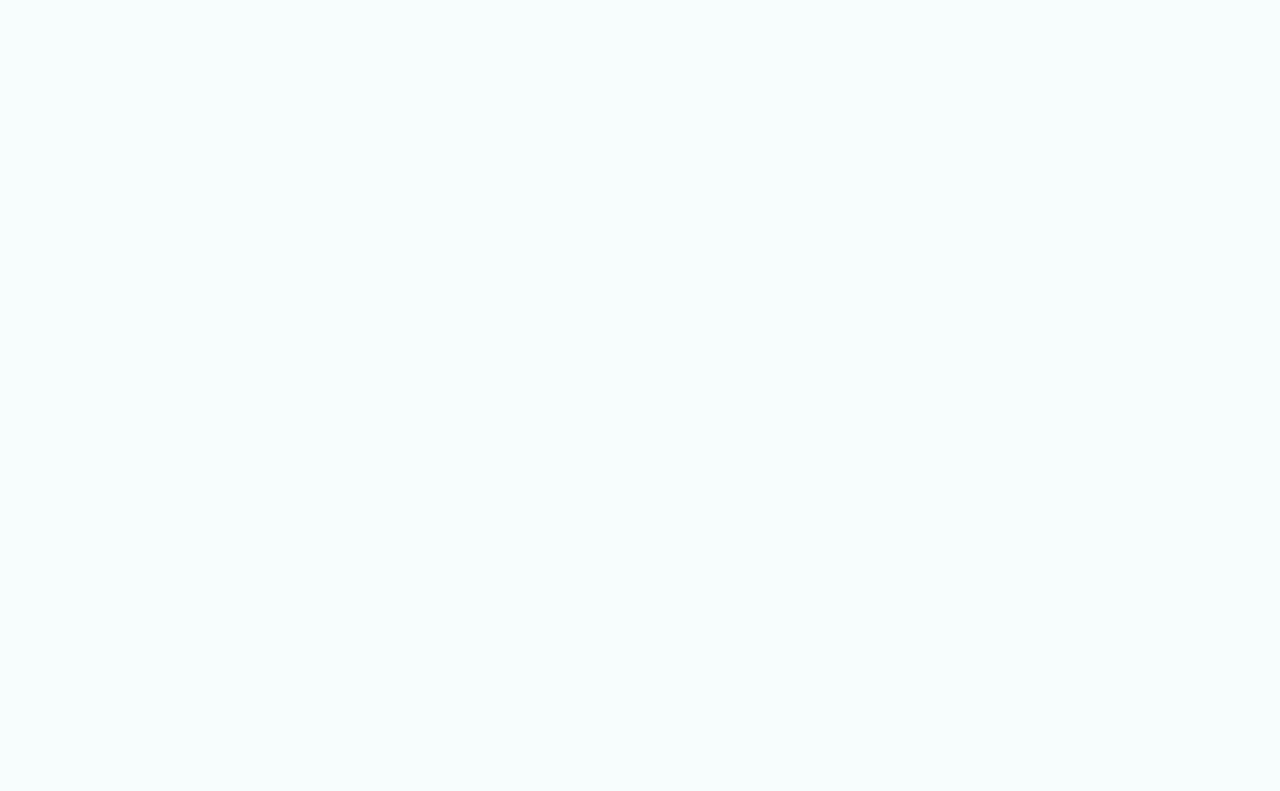
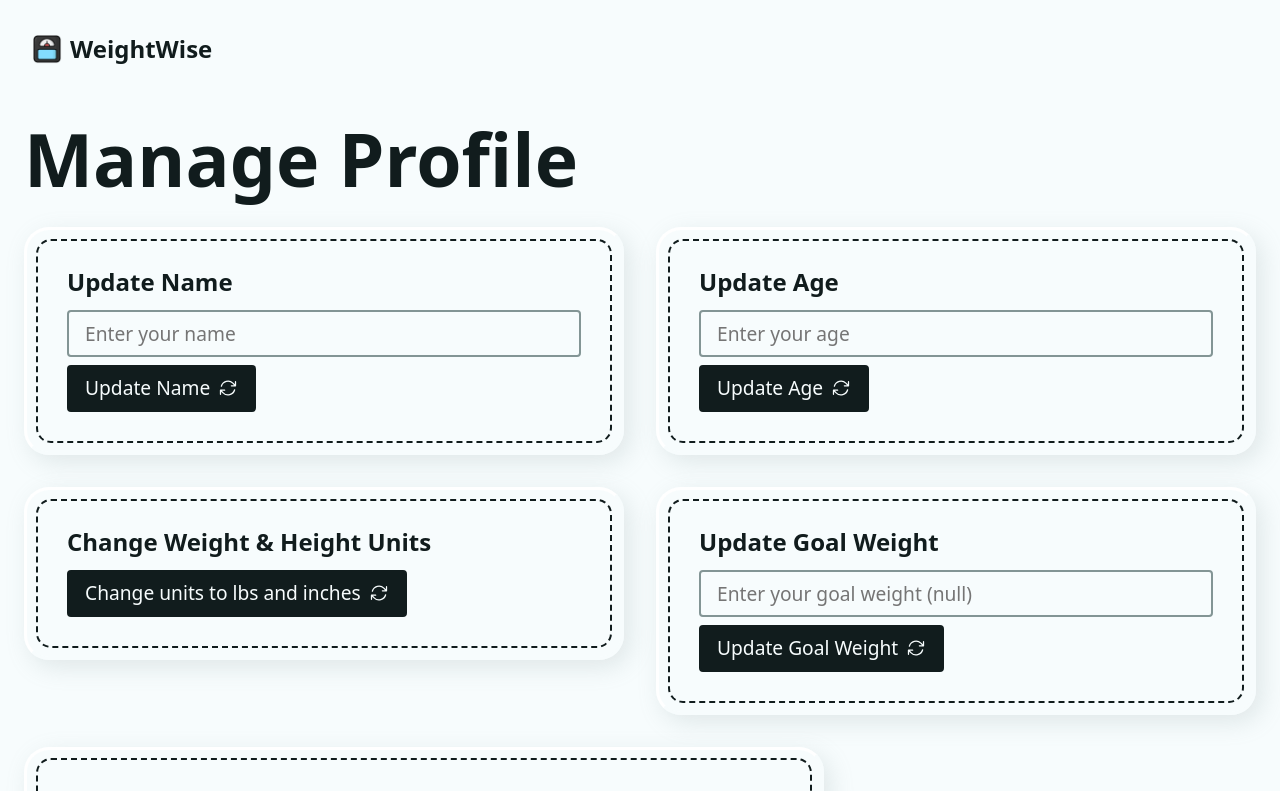
Before and after one commit to jdjoum/React-Weight-Tracker, a React (Vite) app: page /react-weight-tracker/profile in a window 1280 px wide. Before the commit this address had no page. Shown: the top 791 px of the page. Built offline with nearby package versions, Linux system fonts and the light colour scheme.

Commit message:
URL Updates V2

```diff
--- a/src/App.jsx
+++ b/src/App.jsx
@@ -23,13 +23,13 @@ import { logoutAction } from "./actions/logout";
 
 const router = createBrowserRouter([
   {
-    path: "/weightwise",
+    path: "/react-weight-tracker",
     element: <Main />,
     loader: mainLoader,
     errorElement: <Error />,
     children: [
       {
-        path: "/weightwise",
+        path: "/react-weight-tracker",
         element: <Dashboard />,
         loader: dashboardLoader,
         action: dashboardAction,
--- a/src/actions/logout.js
+++ b/src/actions/logout.js
@@ -34,5 +34,5 @@ export async function logoutAction() {
     })
     toast.success("You've deleted your account!")
     // Return redirect
-    return redirect("/weightwise")
+    return redirect("/react-weight-tracker")
 }
--- a/src/components/Nav.jsx
+++ b/src/components/Nav.jsx
@@ -12,7 +12,7 @@ import logomark from "/weighing-scale.png"
 const Nav = ({ userName }) => {
   return (
     <nav>
-        <NavLink to="/weightwise" aria-label="Go to home">
+        <NavLink to="/react-weight-tracker" aria-label="Go to home">
             <img src={logomark} alt="" height={30}/>
             <span>WeightWise</span>
         </NavLink>
--- a/vite.config.js
+++ b/vite.config.js
@@ -4,5 +4,5 @@ import react from '@vitejs/plugin-react'
 // https://vitejs.dev/config/
 export default defineConfig({
   plugins: [react()],
-  base: "/weightwise"
+  base: "/react-weight-tracker"
 })
```
